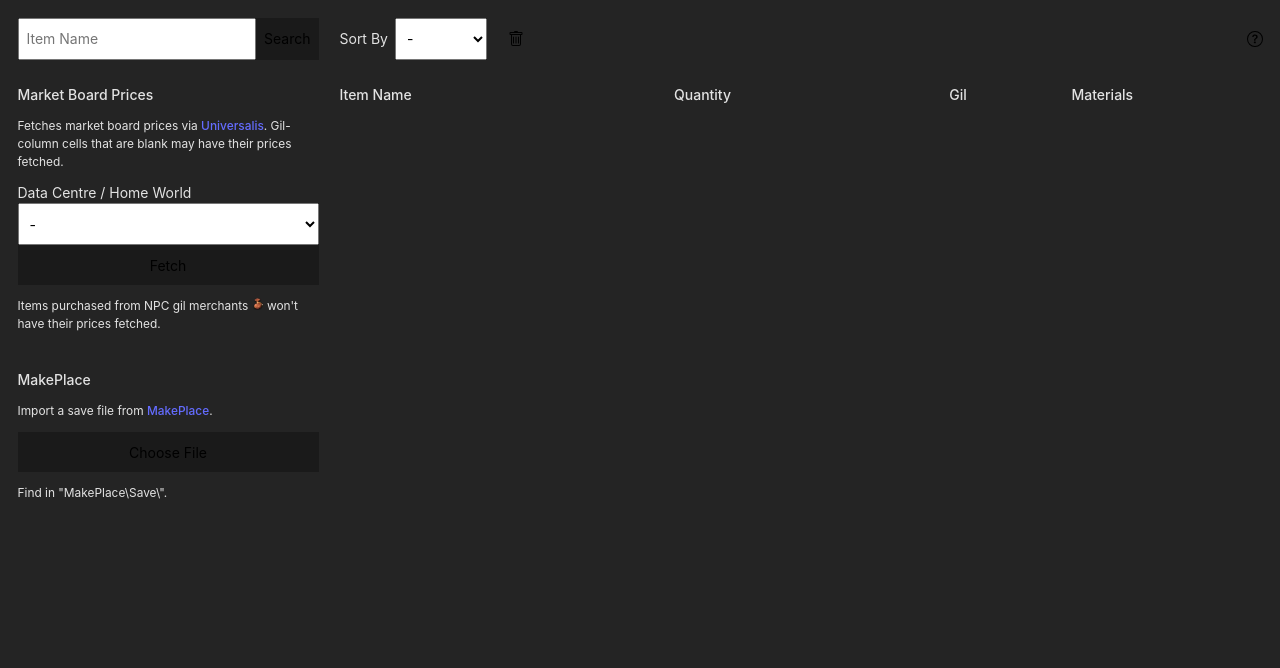
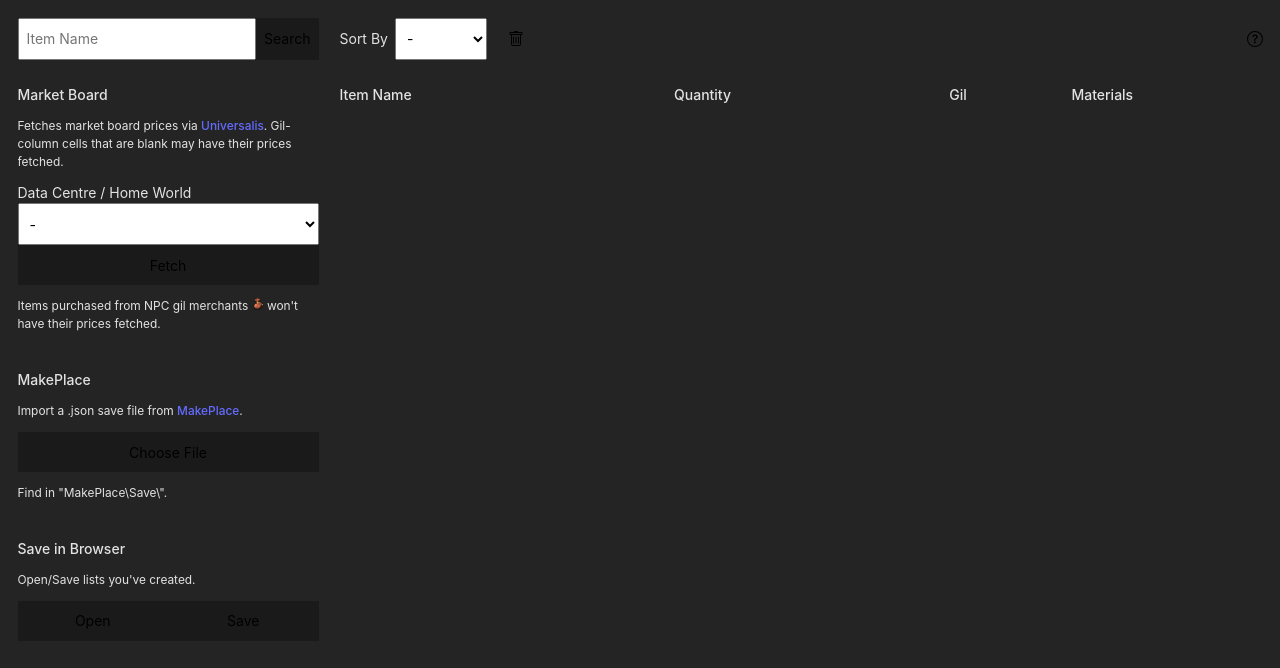
Before and after one commit to MelvinHK/ffxivFurnitureLister, a React (Vite) app in the folder FFXIV Housing Lister/: page / in a window 1280 px wide. Shown: the top 668 px of the page. Built offline with nearby package versions, Linux system fonts and the light colour scheme.

Commit message:
start save/open list in browser

```diff
--- a/FFXIV Housing Lister/index.html
+++ b/FFXIV Housing Lister/index.html
@@ -2,7 +2,7 @@
 <html lang="en">
   <head>
     <meta charset="UTF-8" />
-    <link rel="icon" type="image/svg+xml" href="/vite.svg" />
+    <link rel="icon" href="/favicon.png" />
     <meta name="viewport" content="width=device-width, initial-scale=1.0" />
     <title>FFXIV Furniture Lister</title>
   </head>
--- a/FFXIV Housing Lister/src/App.css
+++ b/FFXIV Housing Lister/src/App.css
@@ -8,6 +8,8 @@
 
 #utility-column {
     width: 21.5rem;
+    overflow: auto;
+    overflow-x: hidden;
 }
 
 #search-results {
--- a/FFXIV Housing Lister/src/App.jsx
+++ b/FFXIV Housing Lister/src/App.jsx
@@ -5,6 +5,7 @@ import ItemList from './components/itemlist';
 import MarketBoard from './components/marketBoard';
 import Modal from './components/modal';
 import MakePlace from './components/makePlace';
+import OpenSaveButton from './components/openSaveButton';
 
 export const ItemListContext = createContext();
 
@@ -59,6 +60,7 @@ function App() {
           <Searchbar />
           <MarketBoard />
           <MakePlace />
+          <OpenSaveButton />
         </div>
         <ItemList />
         {showModal ? <Modal>{modalContent}</Modal> : <></>}
--- a/FFXIV Housing Lister/src/components/makePlace.jsx
+++ b/FFXIV Housing Lister/src/components/makePlace.jsx
@@ -58,7 +58,7 @@ function MakePlace() {
         const ids = getItemIDs(makePlaceFile);
         await handleAddItems(ids);
       } catch (error) {
-        console.error("Error parsing JSON:", error);
+        alert("Error parsing JSON:", error);
       }
     };
 
@@ -68,7 +68,7 @@ function MakePlace() {
   return (
     <div>
       <h4>MakePlace</h4>
-      <p className="text-small">Import a save file from <a href="https://makeplace.app/" target="_blank">MakePlace</a>.</p>
+      <p className="text-small">Import a .json save file from <a href="https://makeplace.app/" target="_blank">MakePlace</a>.</p>
       <button className="w-full pad makeplace-btn-wrapper">
         <input className="makeplace-btn" type="file" accept="application/json" onChange={(e) => handleFile(e)} />Choose File
       </button>
--- a/FFXIV Housing Lister/src/components/marketBoard.jsx
+++ b/FFXIV Housing Lister/src/components/marketBoard.jsx
@@ -35,7 +35,7 @@ function MarketBoard() {
 
   return (
     <div>
-      <h4>Market Board Prices</h4>
+      <h4>Market Board</h4>
       <p className="text-small">
         Fetches market board prices via <a href="https://universalis.app/" target="_blank">Universalis</a>.
         Gil-column cells that are blank may have their prices fetched.
--- /dev/null
+++ b/FFXIV Housing Lister/src/components/openSaveButton.jsx
@@ -0,0 +1,14 @@
+function OpenSaveButton() {
+  return (
+    <div>
+      <h4>Save in Browser</h4>
+      <p className="text-small">Open/Save lists you've created.</p>
+      <div className="flex w-full">
+        <button className="flex-1">Open</button>
+        <button className="flex-1">Save</button>
+      </div>
+    </div>
+  );
+}
+
+export default OpenSaveButton;
```
Also changed, not shown: FFXIV Housing Lister/public/favicon.png (added).
